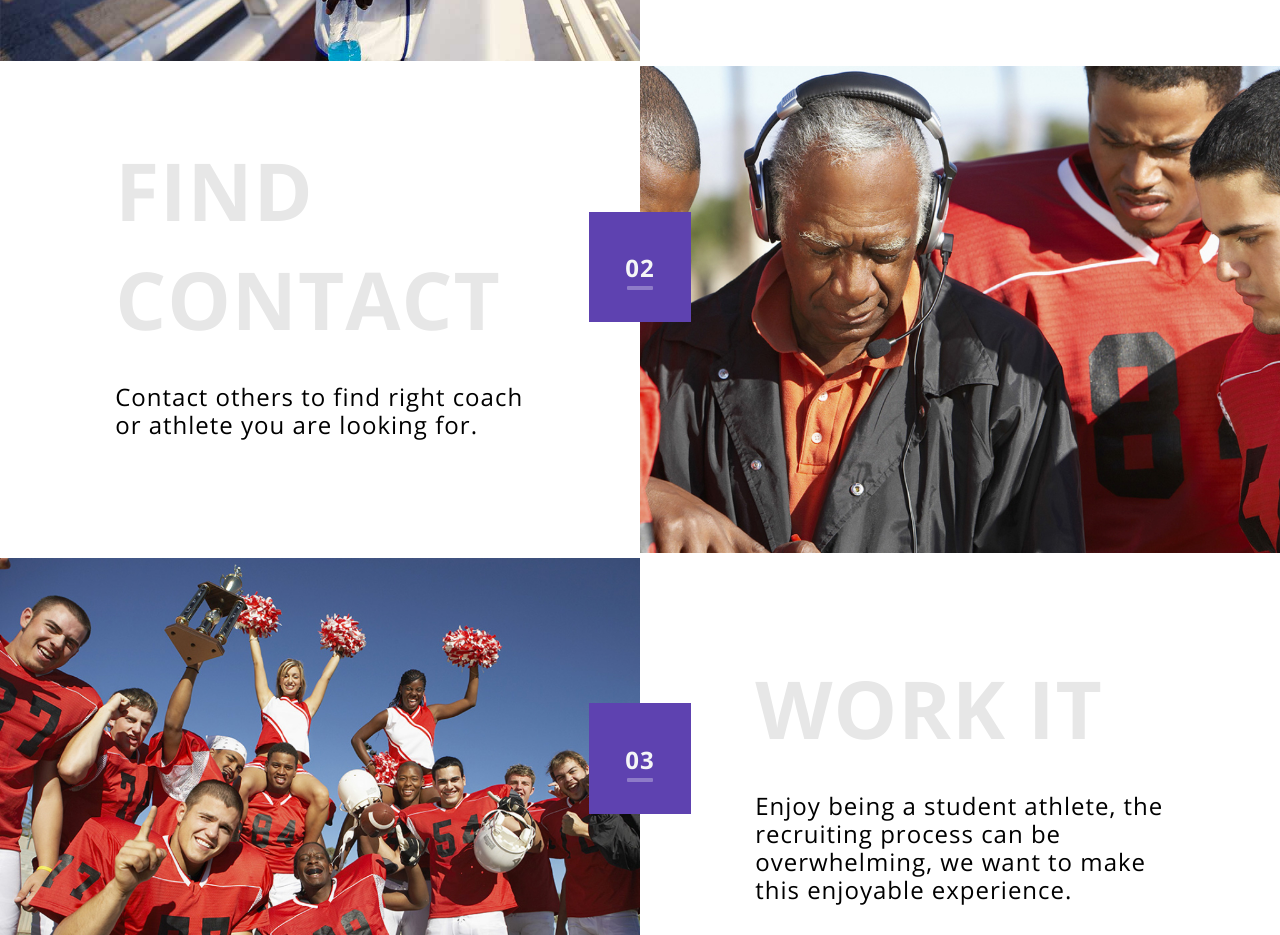
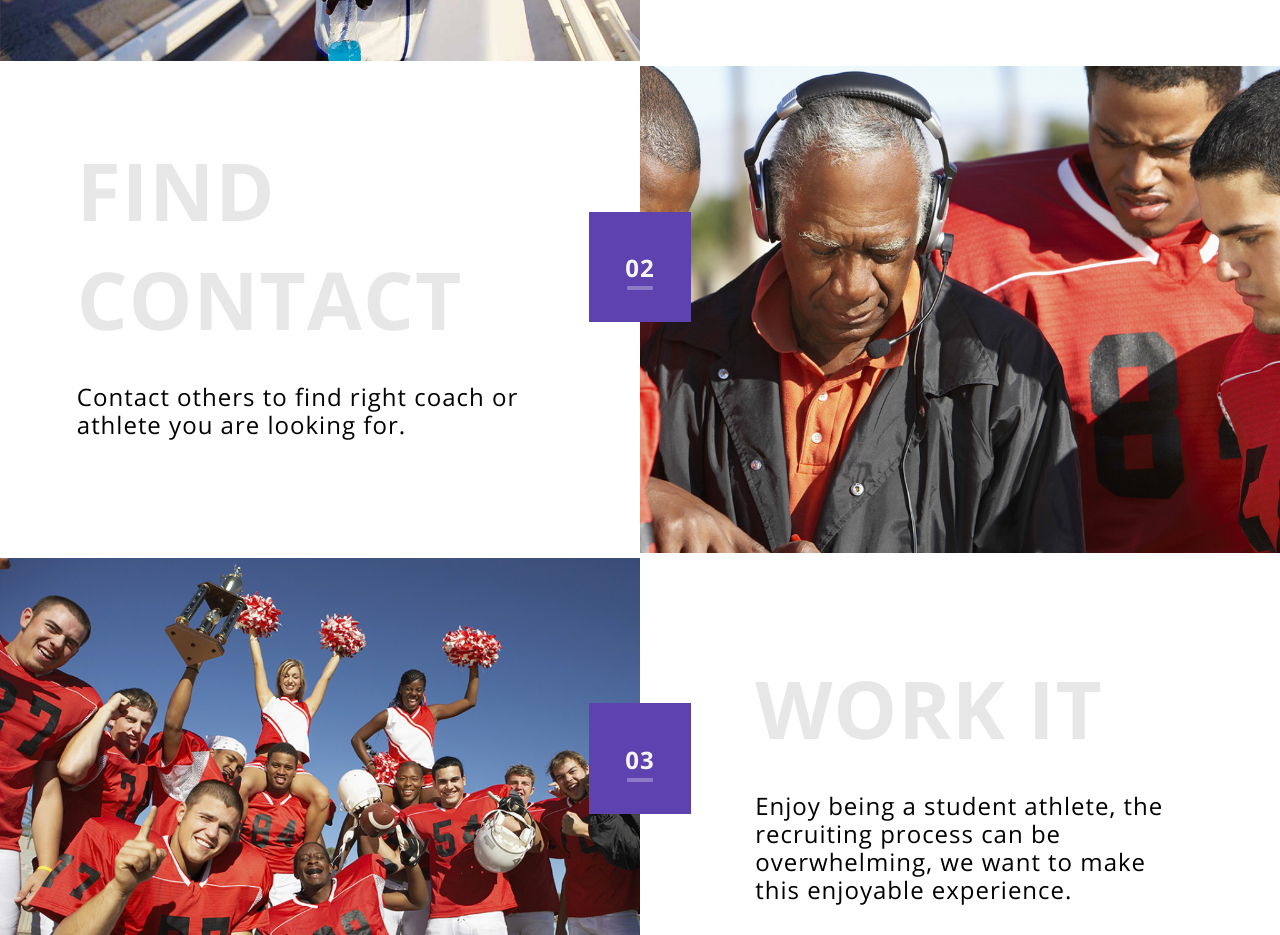
Before and after one commit to Stor-Nat/mq-diplom-2, a plain HTML site: page index.html in a window 1280 px wide. Shown: the part 3200-4135 px from the top of the page. Drawn offline with Linux system fonts and the light colour scheme.

Commit message:
Add files via upload

```diff
--- a/css/style.css
+++ b/css/style.css
@@ -553,6 +553,8 @@ body {
 	}
 	.aside-3:nth-child(even) > .article-aside-3 {
 		order: -1;
+		padding-left: 6%;
+		padding-right: 6%;
 	}
 	.subject-3 {
 		font-size: 80px;
```
